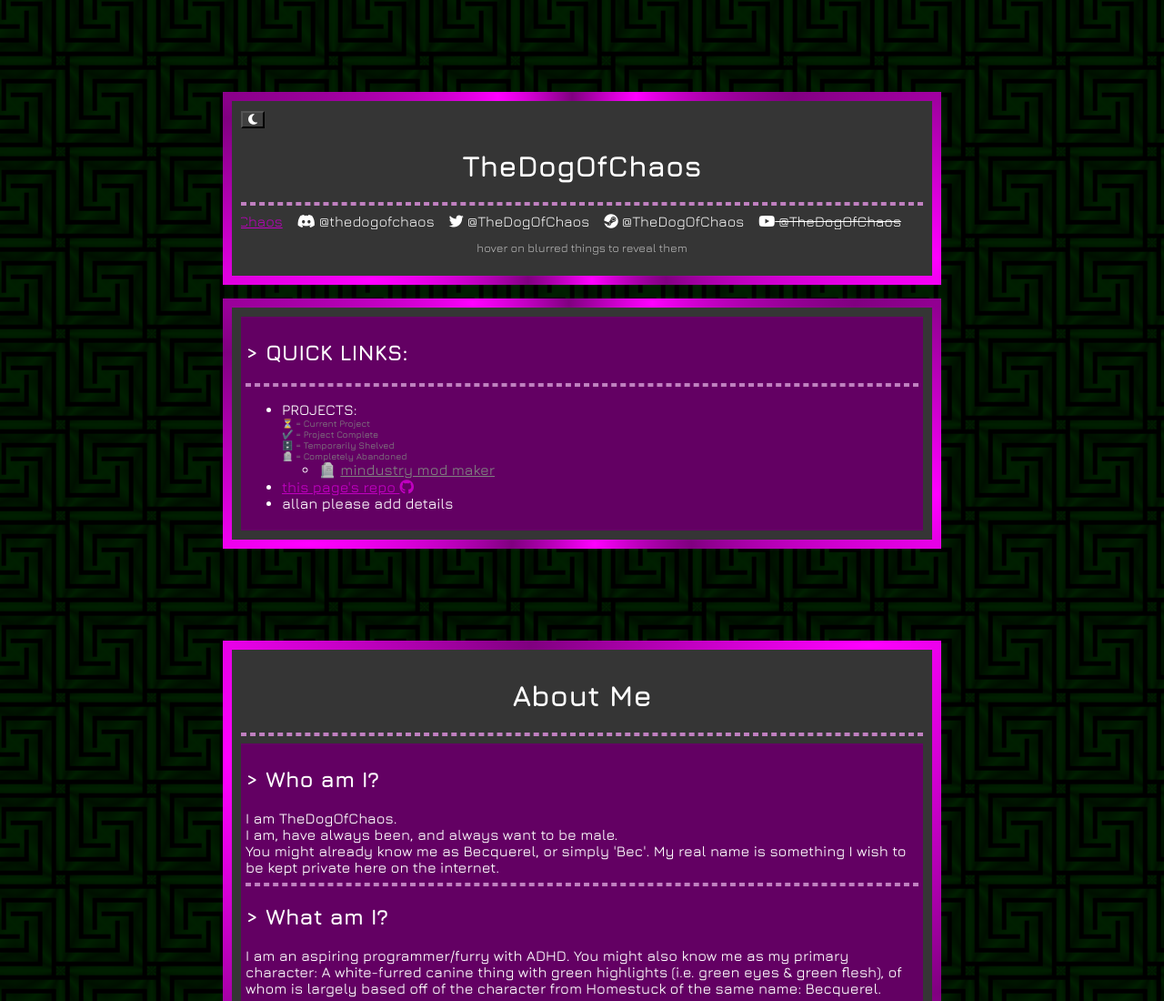
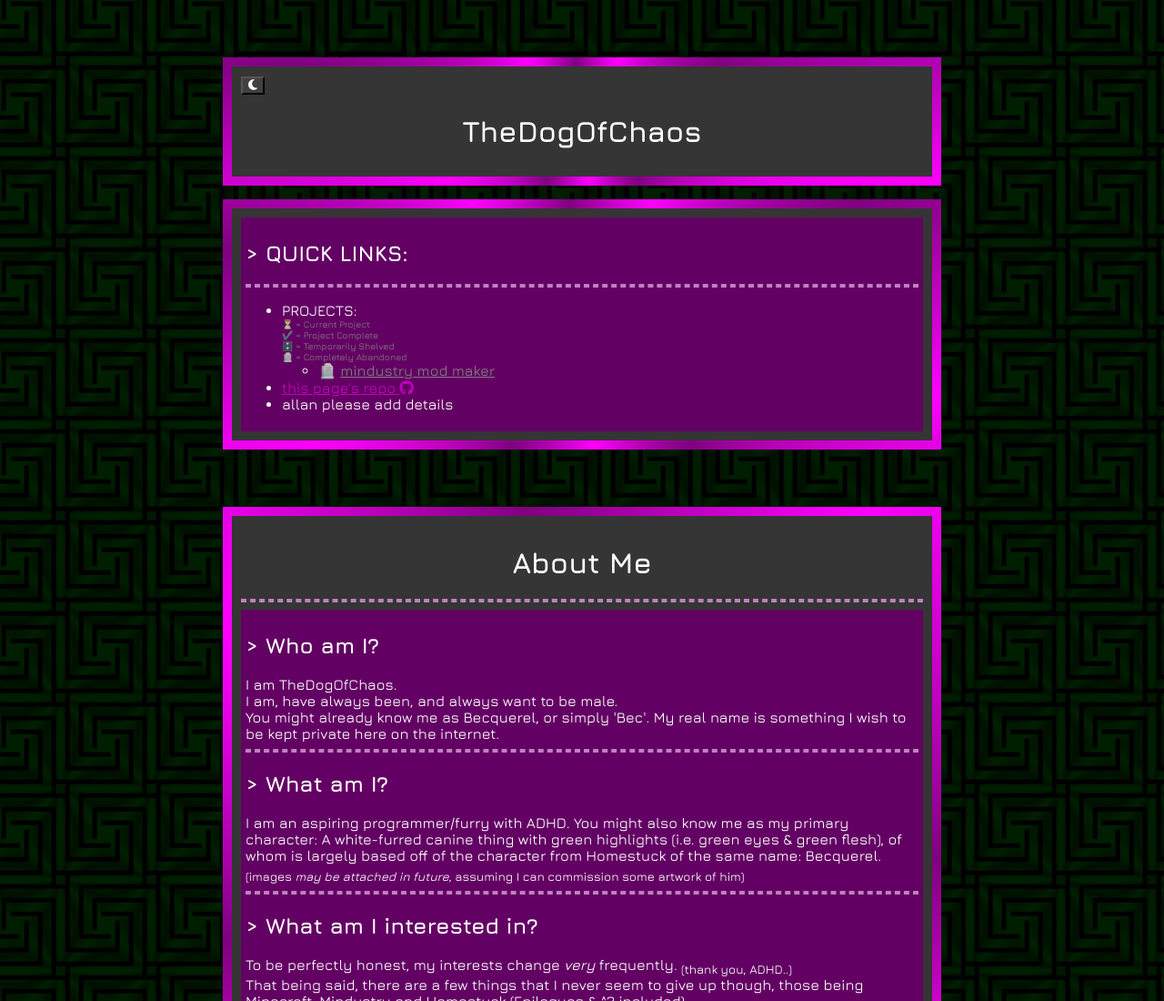
Before and after one commit to TheDogOfChaos/TheDogOfChaos.github.io, a plain HTML site: page index.html in a window 1280 px wide. Shown: the top 1100 px of the page at 91% size. Drawn offline with nearby package versions, Linux system fonts and the light colour scheme.

Commit message:
[chore] more cleanup
also regarding socials, most of them are unused anyway

Signed-off-by: Becquerel <46350316+TheDogOfChaos@users.noreply.github.com>

```diff
--- a/index.html
+++ b/index.html
@@ -27,73 +27,6 @@
         <h1>
             TheDogOfChaos
         </h1>
-        <hr>
-        <div class="marquee">
-            <ul class="marquee-content">
-                <li>
-                    <i class="fab fa-github"></i>
-                    <a href="https://github.com/TheDogOfChaos/">
-                        @TheDogOfChaos
-                    </a>
-                </li>
-                <li>
-                    <i class="fab fa-discord"></i>
-                    @thedogofchaos
-                </li>
-                <li>
-                    <i class="fab fa-twitter"></i>
-                    @TheDogOfChaos
-                </li>
-                <!-- <li>
-                    <i class="fab fa-twitter"></i>
-                    [🔞]
-                    <span class="spoiler">@LewdDogOfChaos</span>
-                </li> -->
-                <li>
-                    <i class="fab fa-steam"></i>
-                    @TheDogOfChaos
-                </li>
-                <li>
-                    <s><i class="fab fa-youtube"></i>
-                        @TheDogOfChaos
-                    </s>
-                </li>
-            </ul>
-            <ul class="marquee-content" aria-hidden="true">
-                <li>
-                    <i class="fab fa-github"></i>
-                    <a href="https://github.com/TheDogOfChaos/">
-                        @TheDogOfChaos
-                    </a>
-                </li>
-                <li>
-                    <i class="fab fa-discord"></i>
-                    @thedogofchaos
-                </li>
-                <li>
-                    <i class="fab fa-twitter"></i>
-                    @TheDogOfChaos
-                </li>
-                <!-- <li>
-                    <i class="fab fa-twitter"></i>
-                    [🔞]
-                    <span class="spoiler">@LewdDogOfChaos</span>
-                </li> -->
-                <li>
-                    <i class="fab fa-steam"></i>
-                    @TheDogOfChaos
-                </li>
-                <li>
-                    <s><i class="fab fa-youtube"></i>
-                        @TheDogOfChaos
-                    </s>
-                </li>
-            </ul>
-        </div>
-        <p style="font-size:1vw;text-align:center;color:#c0c0c0">
-            hover on blurred things to reveal them<br>
-            <!-- (nsfw stuff will have a "[🔞]" next to it) -->
-        </p>
     </div>
     <div class="box" style="margin-top:15px">
         <section>
--- a/styles/style.css
+++ b/styles/style.css
@@ -52,7 +52,7 @@
     position: relative;
     width: 80%;
     max-width: 750px;
-    margin: 8% auto 8% auto;
+    margin: 5% auto 5% auto;
     overflow: none;
     padding: 10px;
     text-align: left;
```
Also changed, not shown: 404.html (+6 -9 lines), pages/SKG.html (+2 -2 lines).
